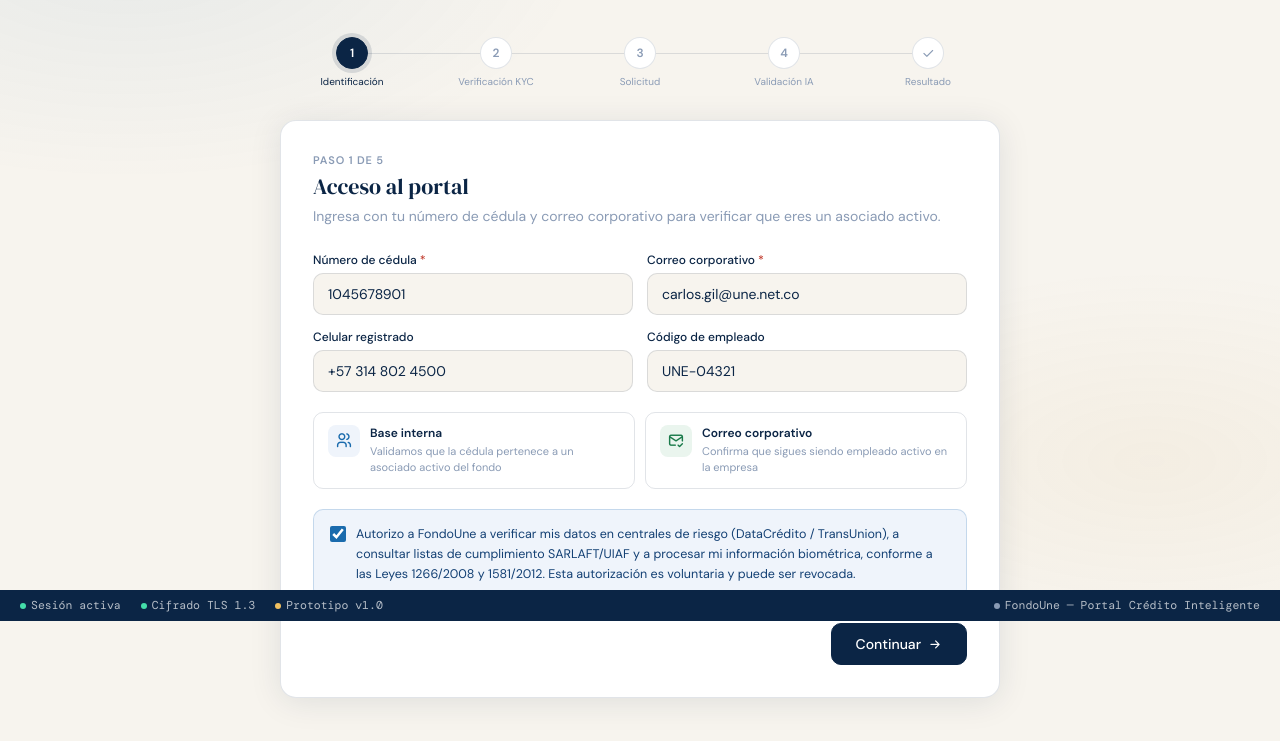
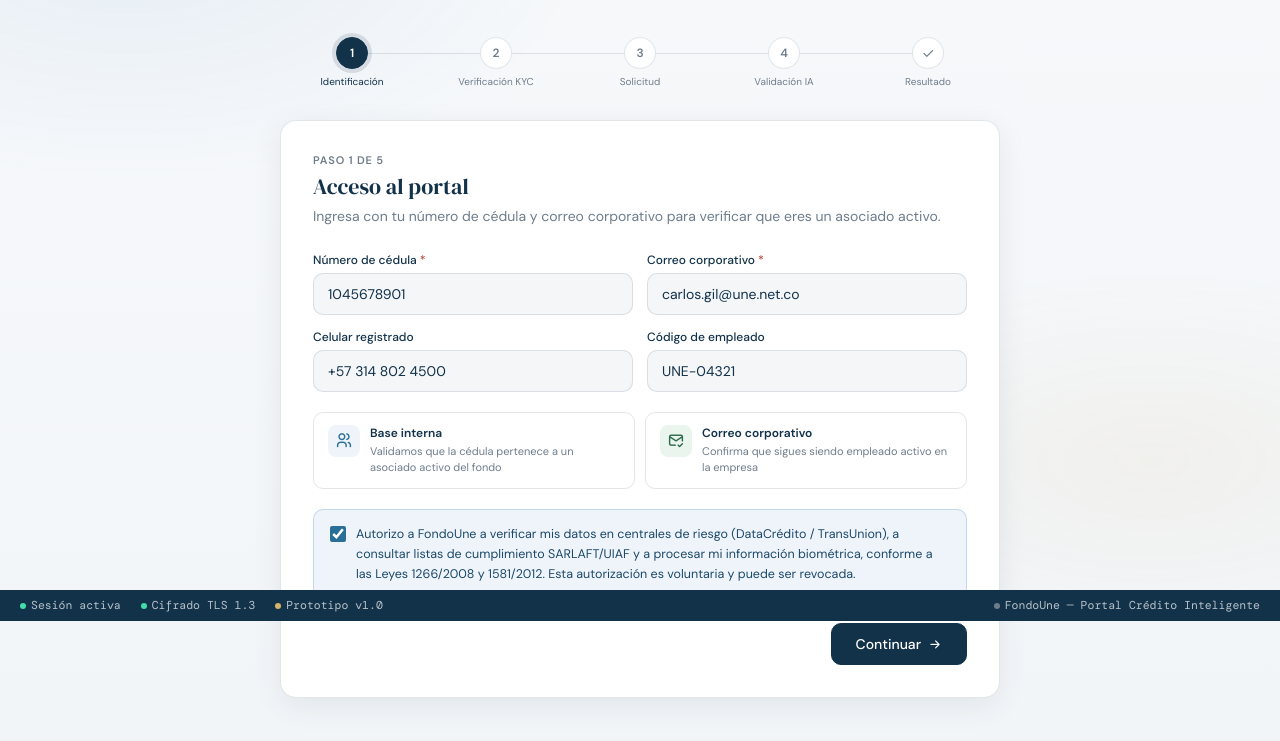
Before and after one commit to fondoune-portal/Creditos, a plain HTML site: page modulo1-portal.html in a window 1280 px wide. Shown: the part 179-920 px from the top of the page. Drawn offline with nearby package versions, Linux system fonts and the light colour scheme.

Commit message:
Update modulo1-portal.html

```diff
--- a/modulo1-portal.html
+++ b/modulo1-portal.html
@@ -16,36 +16,36 @@
 <noscript><link rel="stylesheet" href="https://cdn.jsdelivr.net/npm/@tabler/icons-webfont@3.19.0/dist/tabler-icons.min.css"></noscript>
 13 <style>
   :root {
-    --navy:   #0B2545;
-    --navy2:  #134074;
-    --blue:   #1A6BAD;
-    --sky:    #4DA8DA;
-    --gold:   #C9963B;
-    --gold2:  #F0C060;
-    --cream:  #F7F4EE;
+    --navy:   #12324A;
+    --navy2:  #1C4968;
+    --blue:   #2A6F97;
+    --sky:    #6FA9C9;
+    --gold:   #B38A3D;
+    --gold2:  #D6B36A;
+    --cream:  #F4F6F8;
     --white:  #FFFFFF;
-    --muted:  #8A9BB5;
-    --border: rgba(11,37,69,0.12);
-    --success:#1A7A4A;
-    --sucbg:  #EAF5EE;
-    --danger: #C0392B;
-    --danbg:  #FDECEA;
-    --warn:   #A06000;
-    --warnbg: #FEF6E6;
-    --shadow: 0 4px 32px rgba(11,37,69,0.10);
-    --shadow-lg: 0 12px 60px rgba(11,37,69,0.16);
+    --muted:  #6E7D8B;
+    --border: rgba(18,50,74,0.12);
+    --success:#2E6B4B;
+    --sucbg:  #EAF3EE;
+    --danger: #B5473E;
+    --danbg:  #FAECEA;
+    --warn:   #8C6A2A;
+    --warnbg: #FBF5E8;
+    --shadow: 0 8px 30px rgba(18,50,74,0.08);
+    --shadow-lg: 0 18px 50px rgba(18,50,74,0.12);
     --r: 16px;
     --r-sm: 10px;
   }
   * { box-sizing: border-box; margin:0; padding:0; }
   html { scroll-behavior: smooth; }
   body {
-    font-family: 'DM Sans', sans-serif;
-    background: var(--cream);
-    color: var(--navy);
-    min-height: 100vh;
-    overflow-x: hidden;
-  }
+  font-family: 'DM Sans', sans-serif;
+  background: linear-gradient(180deg, #F7F9FB 0%, #F2F5F8 100%);
+  color: #1E2E3B;
+  min-height: 100vh;
+  overflow-x: hidden;
+}
 
   /* ── BACKGROUND PATTERN ── */
   body::before {
```
